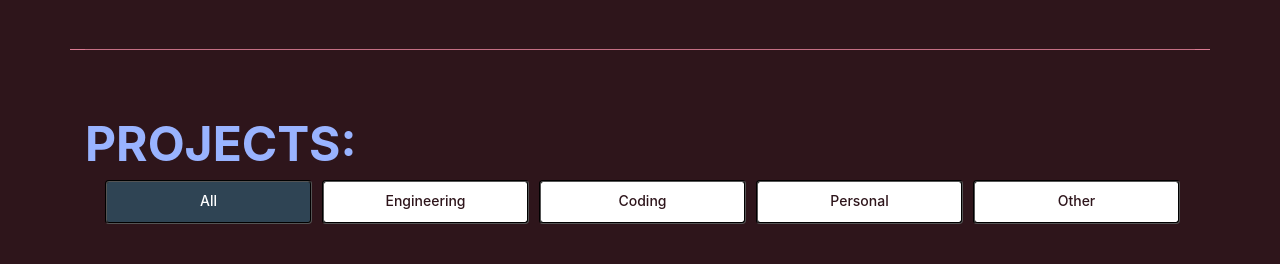
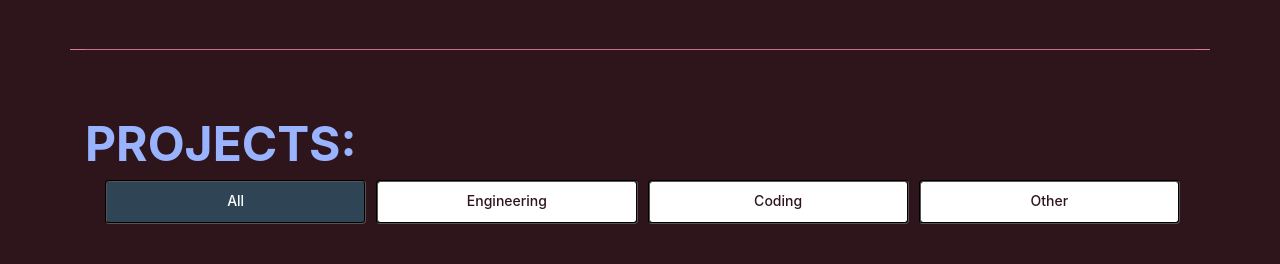
Before and after one commit to gmhull/garth.com, a Django app: page / in a window 1280 px wide. Shown: the part 1236-1500 px from the top of the page. Run offline with Django 3.2, Linux system fonts and the light colour scheme; data comes from the database, SQL or seed files in the repository; some libraries are stand-ins or nearby versions.

Commit message:
Front page updates

```diff
--- a/personal/templates/personal/cover_page.html
+++ b/personal/templates/personal/cover_page.html
@@ -43,7 +43,7 @@
   <section id="hero" class="d-flex flex-column justify-content-center">
     <div class="hero-container">
       <h1>Garth's Website</h1>
-      <h2>Scroll to learn more</h2>
+      <!-- <h2>Scroll to learn more</h2> -->
     </div>
   </section>
 
@@ -89,11 +89,11 @@
         </div>
         <div class="row" id="projects-flters">
           <div class="button-group col-lg-12 d-flex justify-content-center">
-            <button style="width: 20%" data-filter="*" class="is-checked">All</button>
-            <button style="width: 20%" data-filter=".filter-Engineering">Engineering</button>
-            <button style="width: 20%" data-filter=".filter-Programming">Coding</button>
-            <button style="width: 20%" data-filter=".filter-Personal">Personal</button>
-            <button style="width: 20%" data-filter=".filter-Other">Other</button>
+            <button style="width: 25%" data-filter="*" class="is-checked">All</button>
+            <button style="width: 25%" data-filter=".filter-Engineering">Engineering</button>
+            <button style="width: 25%" data-filter=".filter-Programming">Coding</button>
+            <!-- <button style="width: 20%" data-filter=".filter-Personal">Personal</button> -->
+            <button style="width: 25%" data-filter=".filter-Other">Other</button>
           </div>
         </div>
 
@@ -111,7 +111,13 @@
   <footer id="contact" style="background: #376E6F;">
     <div class="container" style="text-align: center;">
       <!-- <p>You can contact me at gmhull@wpi.edu</p> -->
-      <p><a href="https://www.linkedin.com/in/garth-mcsweeney-39aa99150/">LinkedIn</a>, <a href="https://github.com/gmhull">Github</a>  </p>
+      <p><a href="https://www.linkedin.com/in/garth-mcsweeney-39aa99150/" style="color:#da7b93">
+          LinkedIn
+        </a>,
+        <a href="https://github.com/gmhull" style="color:#da7b93">
+          Github
+        </a>
+      </p>
     </div>
   </footer>
 
```
